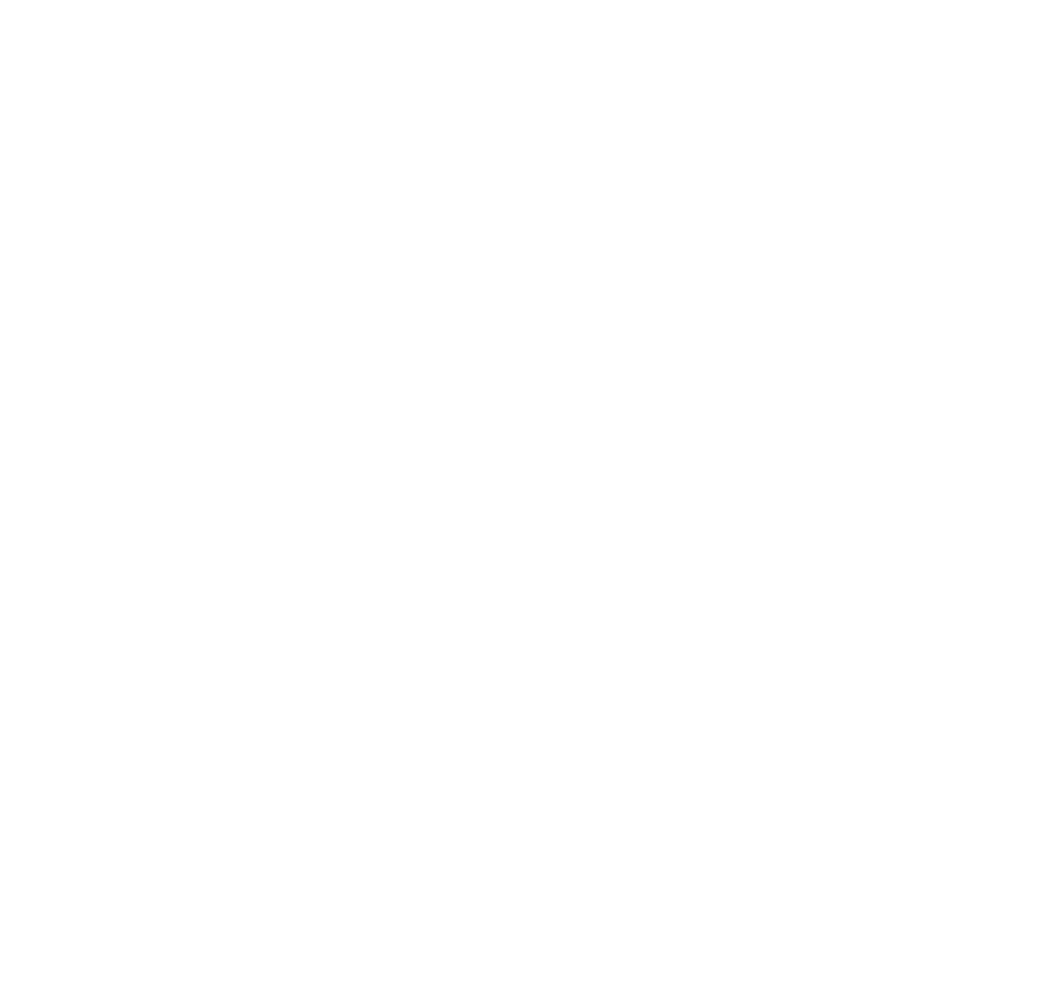
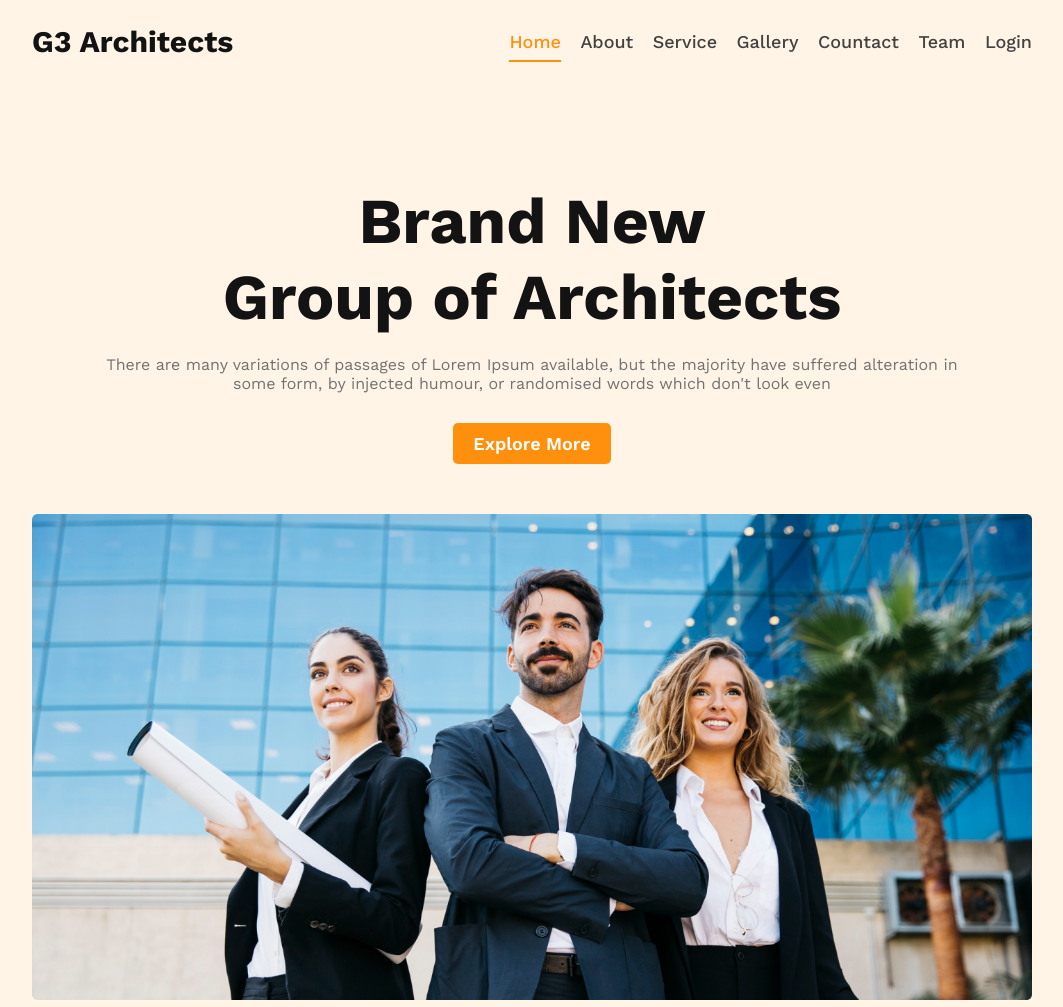
Before and after one commit to Adnan20201/programing-hero-2d, a plain HTML site: page index.html in a window 1280 px wide. Shown: the top 1007 px of the page, without its empty margins (108-1171 px from the left). Before the commit the page ends 800 px from the top, so only its background shows below. Drawn offline with nearby package versions, Linux system fonts and the light colour scheme.

Commit message:
first commit

```diff
--- a/css/style.css
+++ b/css/style.css
@@ -4,6 +4,211 @@
     margin: 0;
     padding: 0;
 }
-body{
+
+body {
     font-family: 'Work Sans', sans-serif;
 }
+
+.header {
+    background: rgba(255, 144, 14, 0.1);
+}
+
+.container {
+    /* display: grid;
+    grid-template-columns: auto auto;
+    grid-row: 200px; */
+    justify-content: space-between;
+    margin: 0 auto;
+    display: flex;
+    width: 1000px;
+    /* margin-bottom: 46px; */
+    padding: 15px 0;
+    align-items: center;
+}
+
+.top-header h5 {
+    font-family: 'Work Sans';
+    font-style: normal;
+    font-weight: 700;
+    font-size: 30px;
+    line-height: 53px;
+    color: #131313;
+}
+
+.botton-header ul li {
+    display: inline-block;
+}
+
+.botton-header ul li a {
+    text-decoration: none;
+    margin-left: 14px;
+    font-family: 'Work Sans';
+    font-weight: 500;
+    font-size: 18px;
+    line-height: 26px;
+    color: #424242;
+    position: relative;
+
+
+}
+
+.botton-header ul li a:hover {
+    color: #FF900E;
+    transition: 0.3s;
+}
+
+.botton-header ul li a.active {
+    color: #FF900E;
+}
+
+.botton-header ul li a.active::after {
+    position: absolute;
+    content: '';
+    left: 0;
+    width: 100%;
+    height: 2px;
+    background-color: #FF900E;
+    transition: 0.3s;
+    bottom: 0px;
+    margin-bottom: -10px;
+}
+
+.botton-header ul li a::after {
+    position: absolute;
+    content: '';
+    left: 0;
+    width: 0%;
+    height: 2px;
+    color: #FF900E;
+    transition: 0.3s;
+    bottom: 0px;
+    margin-bottom: -10px;
+}
+
+.botton-header ul li:hover a::after {
+    width: 100%;
+    background-color: #FF900E;
+    color: #FF900E;
+}
+
+/* banner sestion start */
+
+.banner {
+    background: rgba(255, 144, 14, 0.1);
+    padding: 100px 0;
+}
+
+.banner .content {
+    width: 1000px;
+    margin: 0 auto;
+}
+
+.banner .content .section-tit {
+   text-align: center;
+   align-items: center;
+
+}
+.banner .content .section-tit h4{
+    font-size: 64px;
+    font-weight: 700;
+    align-items: center;
+    color: #131313;
+    padding-bottom:20px ;
+}
+.banner .content .section-tit p{
+    font-size: 16px;
+    font-weight: 400;
+    color: #727272;
+    width: 86%;
+    margin: 0 auto;
+    margin-bottom: 10px;
+    padding-bottom: 20px;
+}
+.btn a{
+display: inline-block;
+ font-size: 18px;
+ font-weight: 600;
+ align-items: center;
+ color: #ffffff;
+ padding: 10px 20px;
+ background-color: #FF900E;
+ border-radius: 5px;
+ text-decoration: none;
+
+}
+.banner-img img {
+    width: 100%;
+    margin-top: 50px;
+}
+
+/* team section Start */
+.team .content{
+    padding: 100px 0 ;
+    width: 1000px;
+    display: grid;
+    grid-template-columns: repeat(2, 1fr);
+    justify-content: center;
+    align-items: center;
+    margin: 0 auto;
+}
+.team-items{
+    display: grid;
+    grid-template-columns: repeat(2, 1fr);
+}
+.fea-img-item{
+    /* width: 100%; */
+    padding: 10px;
+}
+.fea-img-item img{
+    width: 100%;
+}
+.team-item{
+    width: 80%;
+    margin-top: -50px;
+    margin-left: 50px;
+}
+.team-item h3{
+    display: block;
+    font-size: 45px;
+    font-weight: 500;
+    color: #727272;
+    padding-bottom: 24px;
+}
+.team-item h3 strong{
+    color: #131313;
+}
+.team-item h3 span{
+    color: #FF900E;
+}
+.team-item p{
+    font-size: 16px;
+    font-weight: 400;
+    color: #727272;
+    padding-bottom: 32px;
+}
+
+@media (max-width:575px) {
+    .container {
+        display: grid;
+        grid-template-columns: repeat(1, 1fr);
+        justify-content: center;
+        width: 70%;
+    }
+
+
+
+    .botton-header ul {
+        width: 100%;
+        justify-content: center;
+    }
+
+    .botton-header ul li {
+        display: block;
+        align-items: center;
+        /* margin: 10px 90px; */
+        width: 100%;
+        margin: 10px auto;
+
+    }
+
+}
--- a/index.html
+++ b/index.html
@@ -0,0 +1,64 @@
+<!DOCTYPE html>
+<html lang="en">
+
+<head>
+    <meta charset="UTF-8">
+    <meta http-equiv="X-UA-Compatible" content="IE=edge">
+    <meta name="viewport" content="width=device-width, initial-scale=1.0">
+    <title>-Architects</title>
+    <!-- style css -->
+    <link rel="stylesheet" href="./css/style.css">
+    <!-- mobile css -->
+    <link rel="stylesheet" href="./css/mobile.css">
+</head>
+
+<body>
+    <header class="header">
+        <div class="container">
+            <div class="top-header">
+                <h5>G3 Architects</h5>
+            </div>
+            <div class="botton-header">
+                <ul>
+                    <li><a class="active" href="#">Home</a></li>
+                    <li><a href="#">About</a></li>
+                    <li><a href="#">Service</a></li>
+                    <li><a href="#">Gallery</a></li>
+                    <li><a href="#">Countact</a></li>
+                    <li><a href="#">Team</a></li>
+                    <li><a href="#">Login</a></li>
+                </ul>
+            </div>
+        </div>
+    </header>
+    <section class="banner">
+        <div class="content">
+            <div class="section-tit">
+                <h4>Brand New <br>Group of Architects</h4>
+                <p>There are many variations of passages of Lorem Ipsum available, but the majority have suffered
+                    alteration in some form, by injected humour, or randomised words which don't look even</p>
+                <div class="btn"><a href="#">Explore More</a></div>
+            </div>
+            <div class="banner-img">
+                <img src="./images/banner.png" alt="">
+            </div>
+        </div>
+    </section>
+    <section class="team">
+        <div class="content">
+            <div class="team-items">
+                <div class="fea-img-item"><img src="./images/team1.png" alt=""></div>
+                <div class="fea-img-item"><img src="./images/team2.png" alt=""></div>
+                <div class="fea-img-item"><img src="./images/team3.png" alt=""></div>
+                <div class="fea-img-item"><img src="./images/team4.png" alt=""></div>
+            </div>
+            <div class="team-item">
+                <h3>Quick list <strong>of Our</strong><br> <span>Features</span></h3>
+                <p>There are many variations of passages of Lorem Ipsum available, but the majority have suffered alteration in some form, by injected humour, or randomised words which don't look even</p>
+                <div class="btn"><a href="#">Explore More</a></div>
+            </div>
+        </div>
+    </section>
+</body>
+
+</html>
```
Also changed, not shown: css/mobile.css (added).
